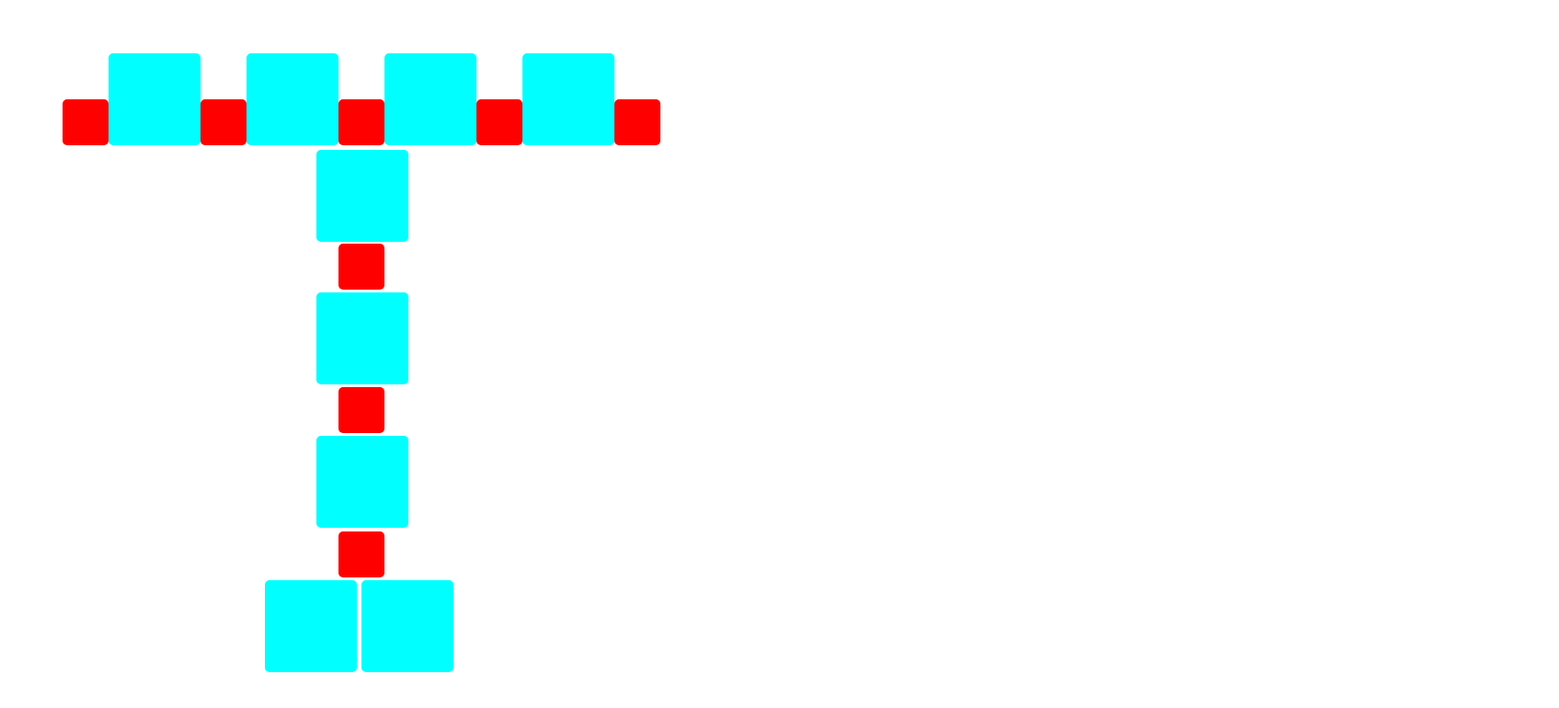
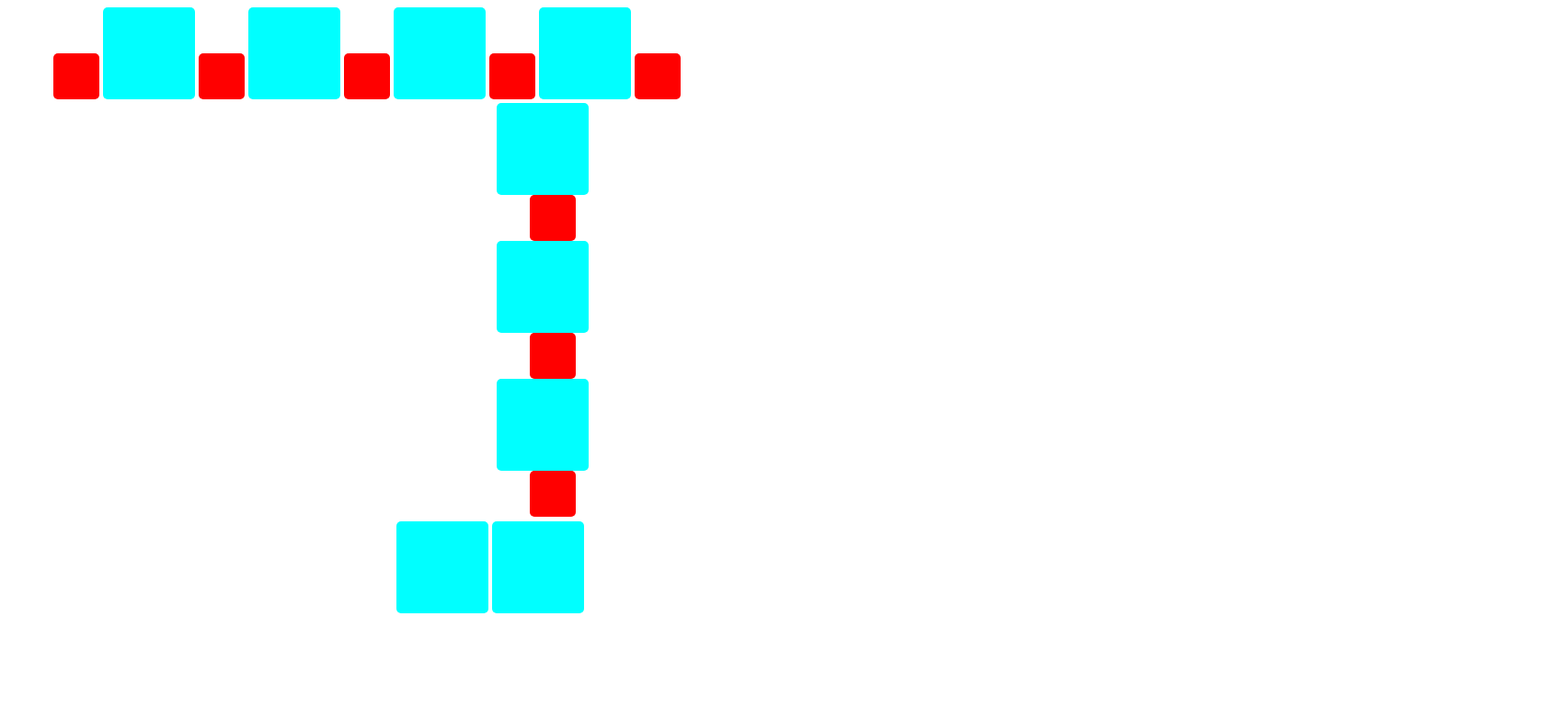
Before and after one commit to DuaA-A/Front-end_Minders, a plain HTML site: page html/task2.html in a window 1280 px wide. Shown: the whole page at 92% size, 1695 px wide, since content can reach past the window. Drawn offline with Linux system fonts and the light colour scheme.

Commit message:
fixing task2

```diff
--- a/assets/CSS/task2.css
+++ b/assets/CSS/task2.css
@@ -8,7 +8,7 @@
     background-color: aqua;
     border: none;
     border-radius: 5px;
-    position: absolute;
+
 }
 
 .small{
@@ -16,12 +16,34 @@
     height: 50px;
     background-color: red;
 }
-
 .big{
     width: 100px;
     height: 100px;
 }
 
+.firstLine .sq{
+    position: relative;
+    display: inline-block;
+
+}
+.vertical .sq{
+    position: sticky;
+    left: 42.2%;
+
+}
+.vertical .small{
+    left: 45%;
+}
+
+.lastLine .sq{
+    display: inline-block;
+}
+.lastLine{
+    padding-top: 5px;
+    position: relative;
+    left: 29.5%;
+}
+/*
 .sq:nth-child(1) { top: 100px; left: 10px; }
 .sq:nth-child(2) { top: 50px; left: 60px; }
 .sq:nth-child(3) { top: 100px; left: 160px; }
@@ -39,4 +61,4 @@
 .sq:nth-child(17) { top: 622px; left: 235px; }
 .sq:nth-child(15) { top: 570px; left: 310px; }
 .sq:nth-child(16) { top: 623px; left: 335px; }
-.sq:nth-child(17) { top: 623px; left: 230px; }
+.sq:nth-child(17) { top: 623px; left: 230px; } */
--- a/html/task2.html
+++ b/html/task2.html
@@ -8,23 +8,29 @@
 </head>
 <body>
     <div class="container">
+        <div class="firstLine">
             <div class=" sq small "></div>
             <div class="sq big "></div>
-        <div class="sq small lOne"></div>
-        <div class="sq big lOne"></div>
-        <div class="sq small lOne"></div>
-        <div class="sq big lOne"></div>
-        <div class="sq small lOne"></div>
-        <div class="sq big lOne"></div>
-        <div class="sq small lOne"></div>
+            <div class="sq small "></div>
+            <div class="sq big "></div>
+            <div class="sq small "></div>
+            <div class="sq big "></div>
+            <div class="sq small "></div>
+            <div class="sq big "></div>
+            <div class="sq small "></div>
+        </div>
+        <div class="vertical">
             <div class="sq big ver"></div>
             <div class="sq small ver"></div>
-        <div class="sq small ver"></div>
-        <div class="sq big hor"></div>
             <div class="sq big hor"></div>
             <div class="sq small ver"></div>
             <div class="sq big hor"></div>
+            <div class="sq small ver"></div>
+        </div>
+        <div class="lastLine">
             <div class="sq big hor"></div>
+            <div class="sq big hor"></div>
+        </div>
     </div>
 </body>
 </html>
```
Lines whose indentation alone changed are shown as unchanged.
